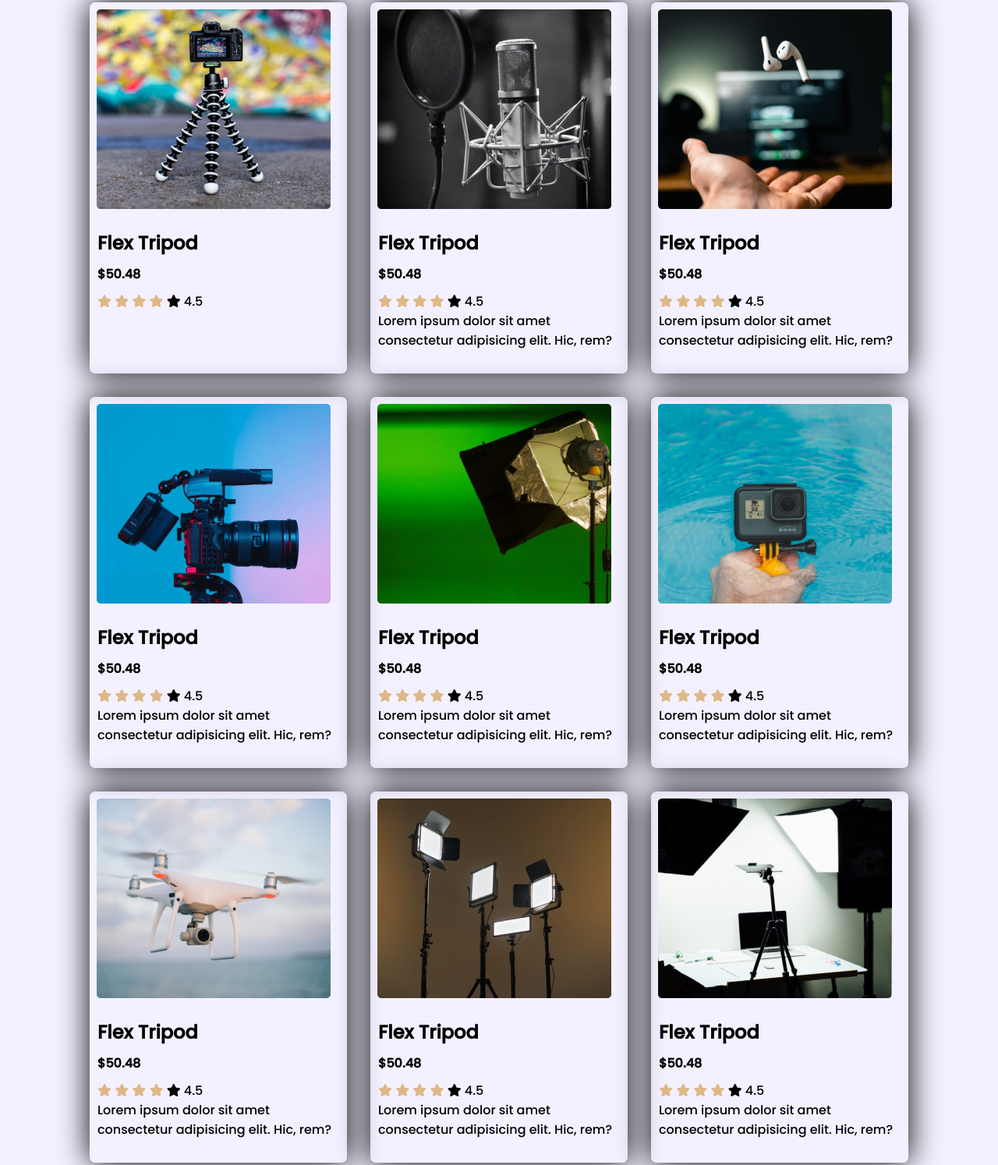
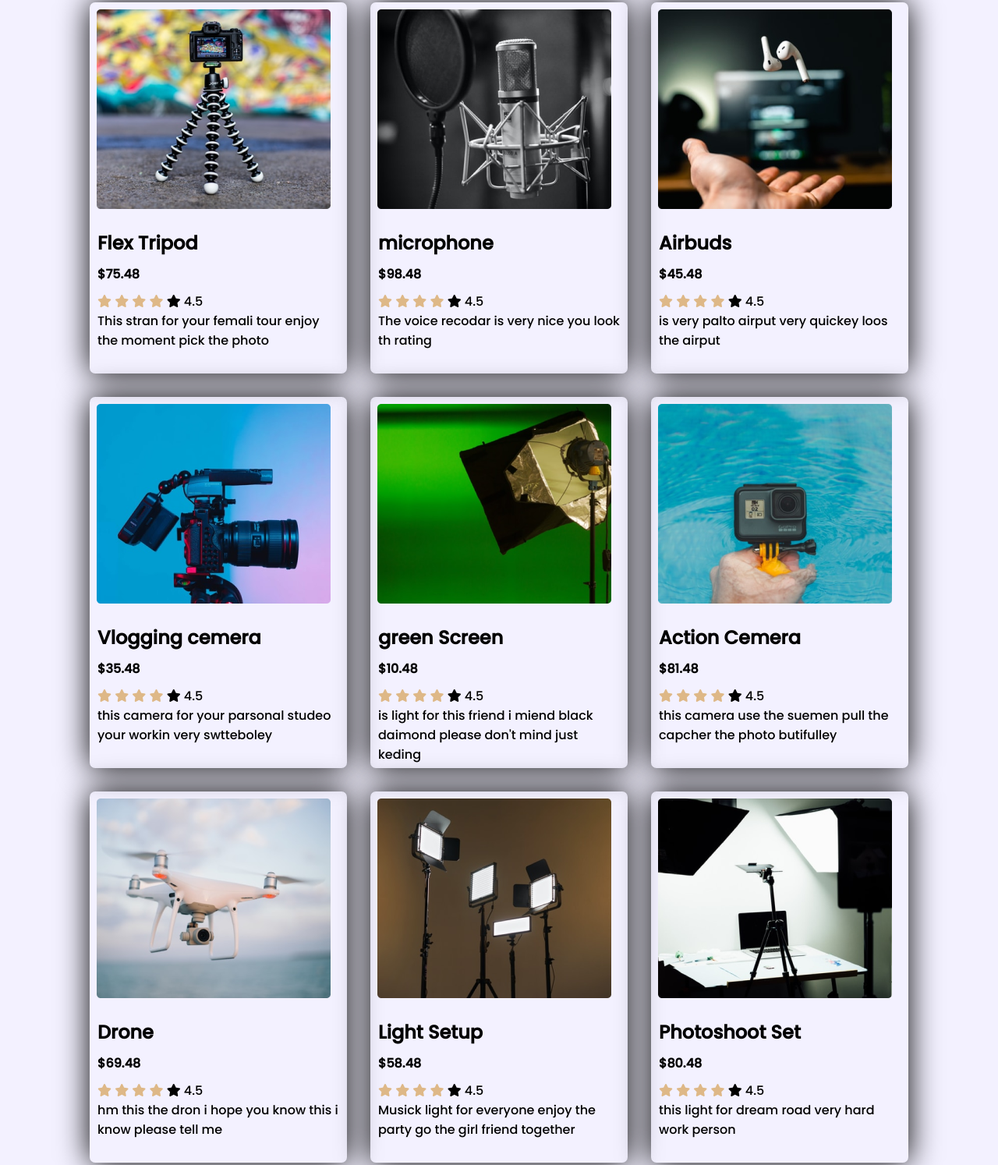
Before and after one commit to MasudSarder/mysecondassignment, a plain HTML site: page index.html in a window 1280 px wide. Shown: the part 469-1963 px from the top of the page at 78% size. Drawn offline with Linux system fonts and the light colour scheme.

Commit message:
added last

```diff
--- a/index.html
+++ b/index.html
@@ -52,7 +52,7 @@
                     </div>
                     <div class="blog-detail">
                         <h2 class="blog-title">Flex Tripod</h2>
-                        <h4 class="blog-pera">$50.48</h4>
+                        <h4 class="blog-pera">$75.48</h4>
                         <div>
                             <i class="fas fa-star filled"></i>
                             <i class="fas fa-star filled"></i>
@@ -61,7 +61,7 @@
                             <i class="fas fa-star empty"></i>
                             <span>4.5</span>
                         </div>
-                        <p class=""></p>
+                        <p class="">This stran for your femali tour enjoy the moment pick the photo</p>
                     </div>
                    </div>
                    <div class="bloground">
@@ -69,8 +69,8 @@
                         <img src="images/mic.png" alt="">
                     </div>
                     <div class="blog-detail">
-                        <h2 class="blog-title">Flex Tripod</h2>
-                        <h4 class="blog-pera">$50.48</h4>
+                        <h2 class="blog-title">microphone</h2>
+                        <h4 class="blog-pera">$98.48</h4>
                         <div>
                             <i class="fas fa-star filled"></i>
                             <i class="fas fa-star filled"></i>
@@ -79,7 +79,7 @@
                             <i class="fas fa-star empty"></i>
                             <span>4.5</span>
                         </div>
-                        <p class="">Lorem ipsum dolor sit amet consectetur adipisicing elit. Hic, rem?</p>
+                        <p class="">The voice recodar is very nice you look th rating</p>
                     </div>
                    </div>
                    <div class="bloground">
@@ -87,8 +87,8 @@
                         <img src="images/airpod.png" alt="">
                     </div>
                     <div class="blog-detail">
-                        <h2 class="blog-title">Flex Tripod</h2>
-                        <h4 class="blog-pera">$50.48</h4>
+                        <h2 class="blog-title">Airbuds</h2>
+                        <h4 class="blog-pera">$45.48</h4>
                         <div>
                             <i class="fas fa-star filled"></i>
                             <i class="fas fa-star filled"></i>
@@ -97,7 +97,7 @@
                             <i class="fas fa-star empty"></i>
                             <span>4.5</span>
                         </div>
-                        <p class="">Lorem ipsum dolor sit amet consectetur adipisicing elit. Hic, rem?</p>
+                        <p class="">is very palto airput very quickey loos the airput </p>
                     </div>
                    </div>
                    <div class="bloground">
@@ -105,8 +105,8 @@
                         <img src="images/camera.png" alt="">
                     </div>
                     <div class="blog-detail">
-                        <h2 class="blog-title">Flex Tripod</h2>
-                        <h4 class="blog-pera">$50.48</h4>
+                        <h2 class="blog-title">Vlogging cemera</h2>
+                        <h4 class="blog-pera">$35.48</h4>
                         <div>
                             <i class="fas fa-star filled"></i>
                             <i class="fas fa-star filled"></i>
@@ -115,7 +115,7 @@
                             <i class="fas fa-star empty"></i>
                             <span>4.5</span>
                         </div>
-                        <p class="">Lorem ipsum dolor sit amet consectetur adipisicing elit. Hic, rem?</p>
+                        <p class="">this camera for your parsonal studeo your workin very swtteboley</p>
                     </div>
                    </div>
                    <div class="bloground">
@@ -123,8 +123,8 @@
                         <img src="images/single-light.png" alt="">
                     </div>
                     <div class="blog-detail">
-                        <h2 class="blog-title">Flex Tripod</h2>
-                        <h4 class="blog-pera">$50.48</h4>
+                        <h2 class="blog-title">green Screen </h2>
+                        <h4 class="blog-pera">$10.48</h4>
                         <div>
                             <i class="fas fa-star filled"></i>
                             <i class="fas fa-star filled"></i>
@@ -133,7 +133,7 @@
                             <i class="fas fa-star empty"></i>
                             <span>4.5</span>
                         </div>
-                        <p class="">Lorem ipsum dolor sit amet consectetur adipisicing elit. Hic, rem?</p>
+                        <p class="">is light for this friend i miend black daimond please don't mind just keding</p>
                     </div>
                    </div>
                    <div class="bloground">
@@ -141,8 +141,8 @@
                         <img src="images/action.png" alt="">
                     </div>
                     <div class="blog-detail">
-                        <h2 class="blog-title">Flex Tripod</h2>
-                        <h4 class="blog-pera">$50.48</h4>
+                        <h2 class="blog-title">Action Cemera</h2>
+                        <h4 class="blog-pera">$81.48</h4>
                         <div>
                             <i class="fas fa-star filled"></i>
                             <i class="fas fa-star filled"></i>
@@ -151,7 +151,7 @@
                             <i class="fas fa-star empty"></i>
                             <span>4.5</span>
                         </div>
-                        <p class="">Lorem ipsum dolor sit amet consectetur adipisicing elit. Hic, rem?</p>
+                        <p class="">this camera use the suemen pull the capcher the photo butifulley</p>
                     </div>
                    </div>
                    <div class="bloground">
@@ -159,8 +159,8 @@
                         <img src="images/drone.png" alt="">
                     </div>
                     <div class="blog-detail">
-                        <h2 class="blog-title">Flex Tripod</h2>
-                        <h4 class="blog-pera">$50.48</h4>
+                        <h2 class="blog-title">Drone</h2>
+                        <h4 class="blog-pera">$69.48</h4>
                         <div>
                             <i class="fas fa-star filled"></i>
                             <i class="fas fa-star filled"></i>
@@ -169,7 +169,7 @@
                             <i class="fas fa-star empty"></i>
                             <span>4.5</span>
                         </div>
-                        <p class="">Lorem ipsum dolor sit amet consectetur adipisicing elit. Hic, rem?</p>
+                        <p class="">hm this the dron i hope you know this i know please tell me </p>
                     </div>
                    </div>
                    <div class="bloground">
@@ -177,8 +177,8 @@
                         <img src="images/lights.png" alt="">
                     </div>
                     <div class="blog-detail">
-                        <h2 class="blog-title">Flex Tripod</h2>
-                        <h4 class="blog-pera">$50.48</h4>
+                        <h2 class="blog-title">Light Setup</h2>
+                        <h4 class="blog-pera">$58.48</h4>
                         <div>
                             <i class="fas fa-star filled"></i>
                             <i class="fas fa-star filled"></i>
@@ -187,7 +187,7 @@
                             <i class="fas fa-star empty"></i>
                             <span>4.5</span>
                         </div>
-                        <p class="">Lorem ipsum dolor sit amet consectetur adipisicing elit. Hic, rem?</p>
+                        <p class="">Musick light for everyone enjoy the party go the girl friend together </p>
                     </div>
                    </div>
                    <div class="bloground">
@@ -195,8 +195,8 @@
                         <img src="images/setup.png" alt="">
                     </div>
                     <div class="blog-detail">
-                        <h2 class="blog-title">Flex Tripod</h2>
-                        <h4 class="blog-pera">$50.48</h4>
+                        <h2 class="blog-title">Photoshoot Set</h2>
+                        <h4 class="blog-pera">$80.48</h4>
                         <div>
                             <i class="fas fa-star filled"></i>
                             <i class="fas fa-star filled"></i>
@@ -205,7 +205,7 @@
                             <i class="fas fa-star empty"></i>
                             <span>4.5</span>
                         </div>
-                        <p class="">Lorem ipsum dolor sit amet consectetur adipisicing elit. Hic, rem?</p>
+                        <p class="">this light for dream road very hard work person</p>
                     </div>
                    </div>
                 </div>
```
